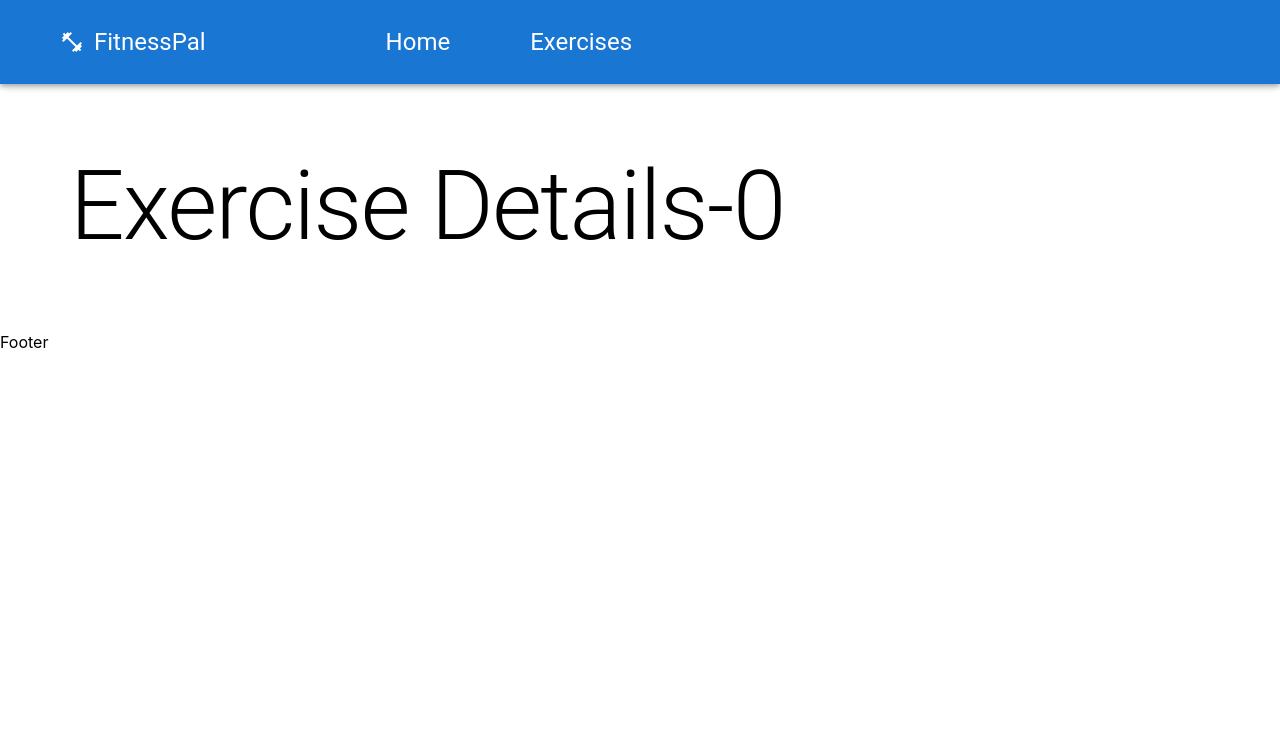
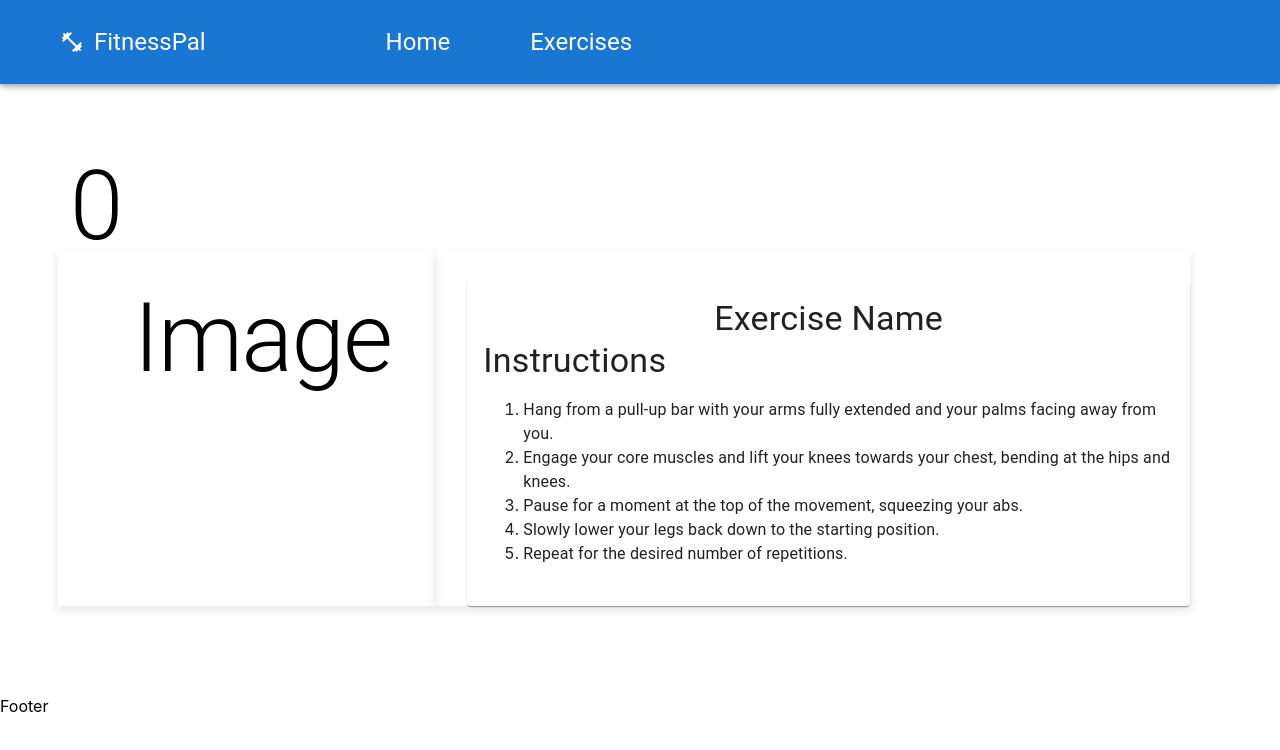
Before and after one commit to shivamt0602/Exercise-App, a React (Create React App) app: page /exercise/0 in a window 1280 px wide. Shown: the top 750 px of the page. Built offline with nearby package versions, Linux system fonts and the light colour scheme; the HTML template or start-up script is replaced by a standard one.

Commit message:
currently adding instructions on new page

```diff
--- a/src/components/ListCards.jsx
+++ b/src/components/ListCards.jsx
@@ -16,8 +16,7 @@ const ListCards = (props) => {
                     {/* <img src={props.gifUrl} alt={props.name} style={{ maxWidth: '100%', maxHeight: '150px', marginTop: '10px' }} /> */}
                 </CardContent>
                 <CardActions sx={{ marginTop: '15px', padding: '20px' }}>
-                    <Typography variant='h7'>target</Typography>
-                    <Typography variant='h7'>equipment</Typography>
+                    <Typography variant='h7'>name</Typography>
                     <Button variant='contained'>Instructions</Button>
                 </CardActions>
             </Card>
--- a/src/pages/ExerciseDetail.jsx
+++ b/src/pages/ExerciseDetail.jsx
@@ -1,12 +1,57 @@
 import { Typography } from "@mui/material";
 import { useParams } from "react-router-dom";
+import Grid from '@mui/material/Grid';
+import Box from "@mui/material/Box";
+import Card from '@mui/material/Card';
+import CardContent from '@mui/material/CardContent';
 
 const ExerciseDetail = () => {
-    const {id} = useParams()
+    const { id } = useParams()
+
+    const instructions = [
+        "Hang from a pull-up bar with your arms fully extended and your palms facing away from you.",
+        "Engage your core muscles and lift your knees towards your chest, bending at the hips and knees.",
+        "Pause for a moment at the top of the movement, squeezing your abs.",
+        "Slowly lower your legs back down to the starting position.",
+        "Repeat for the desired number of repetitions."
+    ];
+
     return (
-        <Typography variant="h1">
-            Exercise Details-{id}
-        </Typography>
+        <>
+            <Typography variant="h1" marginBottom="10px">
+                {id}
+            </Typography>
+            <Box margin="20px">
+                <Grid container spacing={4}>
+                    <Grid item md={4} sx={{ boxShadow: '0px 4px 10px rgba(0, 0, 0, 0.1)' }} textAlign="center">
+                        <Typography variant="h1">
+                            Image
+                        </Typography>
+                    </Grid>
+                    <Grid item md={8} sx={{ boxShadow: '0px 4px 10px rgba(0, 0, 0, 0.1)', display: 'flex', justifyContent: 'center'}}>
+                        <Card>
+                            <CardContent>
+                                <Typography variant="h4" textAlign="center">
+                                    Exercise Name
+                                </Typography>
+                                <Typography variant="h4">
+                                    Instructions
+                                </Typography>
+                                <ol>
+                                    {instructions.map((instruction, index) => (
+                                        <li key={index}>
+                                            <Typography>
+                                                {instruction}
+                                            </Typography>
+                                        </li>
+                                    ))}
+                                </ol>
+                            </CardContent>
+                        </Card>
+                    </Grid>
+                </Grid>
+            </Box>
+        </>
     );
 }
 
--- a/src/pages/Home.jsx
+++ b/src/pages/Home.jsx
@@ -17,7 +17,7 @@ const Home = () => {
     const [search, Setsearch] = useState("")
     const [exercises, setExercises] = useState([])
     const [text, setText] = useState("")
-    const[currentPage,setCurrentPage] = useState(1)
+    const [currentPage, setCurrentPage] = useState(1)
 
     const arr = []
 
@@ -27,14 +27,13 @@ const Home = () => {
 
     const ExercisePerPage = 9;
 
-    const indexOfLastExercise = currentPage*ExercisePerPage;
+    const indexOfLastExercise = currentPage * ExercisePerPage;
     const indexOfFirstExercise = indexOfLastExercise - ExercisePerPage;
 
-    const currentExercises = arr.slice(indexOfFirstExercise,indexOfLastExercise);
+    const currentExercises = arr.slice(indexOfFirstExercise, indexOfLastExercise);
 
-    const paginate = (event,value)=>{
+    const paginate = (event, value) => {
         setCurrentPage(value)
-        // window.scrollTo({top:"-5px",behavior:"smooth"})
     }
 
     const LoadExercises = async () => {
@@ -138,34 +137,41 @@ const Home = () => {
                     <Bodyparts regions={items} />
                 </section>
                 <section style={{ marginTop: "100px" }}>
+                    {
+                        arr.length >= 1 && (
+                            <>
                                 <Typography variant='h4' gutterBottom>
                                     {text}
                                 </Typography>
                                 <Box sx={{ margin: "5px" }}>
                                     <Grid container spacing={4}>
                                         {
-                                currentExercises.map((number,index) => {
+                                            currentExercises.map((element, index) => {
                                                 return (
                                                     <>
-                                            {/* <ListCards key={exercise.id}
+                                                        {/* <ListCards key={index}
                                                             target={exercise.target}
                                                             equipment={exercise.equipment}
                                                             gifUrl={exercise.gifUrl}
-                                                name={exercise.name} /> */}
+                                                            name={exercise.name}
+                                                            identity={exercise.id} /> */}
 
-                                            <ListCards key={index} number={index}/>
+                                                        <ListCards key={index} number={element}/>
                                                     </>
                                                 )
                                             })
                                         }
                                     </Grid>
                                 </Box>
+                            </>
+                        )
+                    }
                     <Stack spacing={2} justifyContent="center" alignItems="center" marginTop="50px">
                         {arr.length > 9 && (
                             <Pagination
                                 color="primary"
                                 defaultPage={1}
-                            count={Math.ceil(arr.length/ExercisePerPage)}
+                                count={Math.ceil(arr.length / ExercisePerPage)}
                                 page={currentPage}
                                 onChange={paginate}
                                 size='large'
```
Lines whose indentation alone changed are shown as unchanged.
